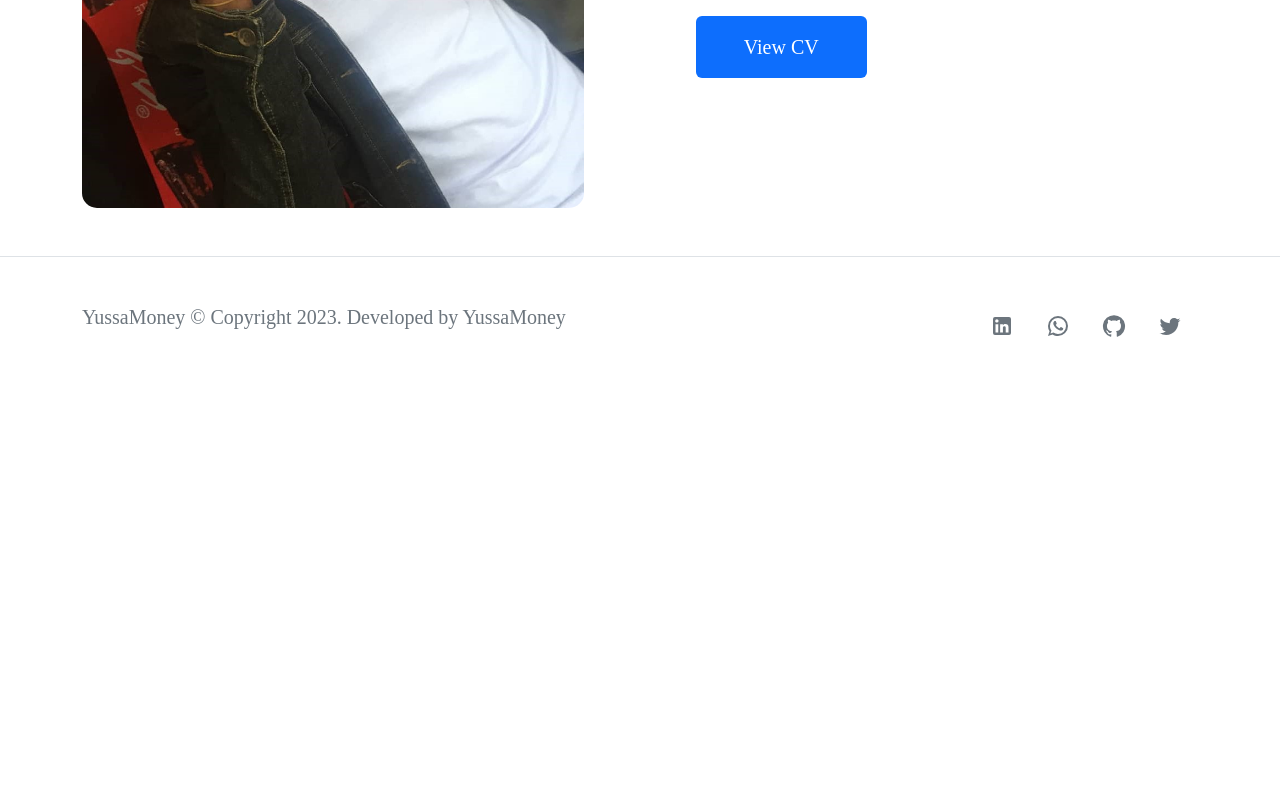
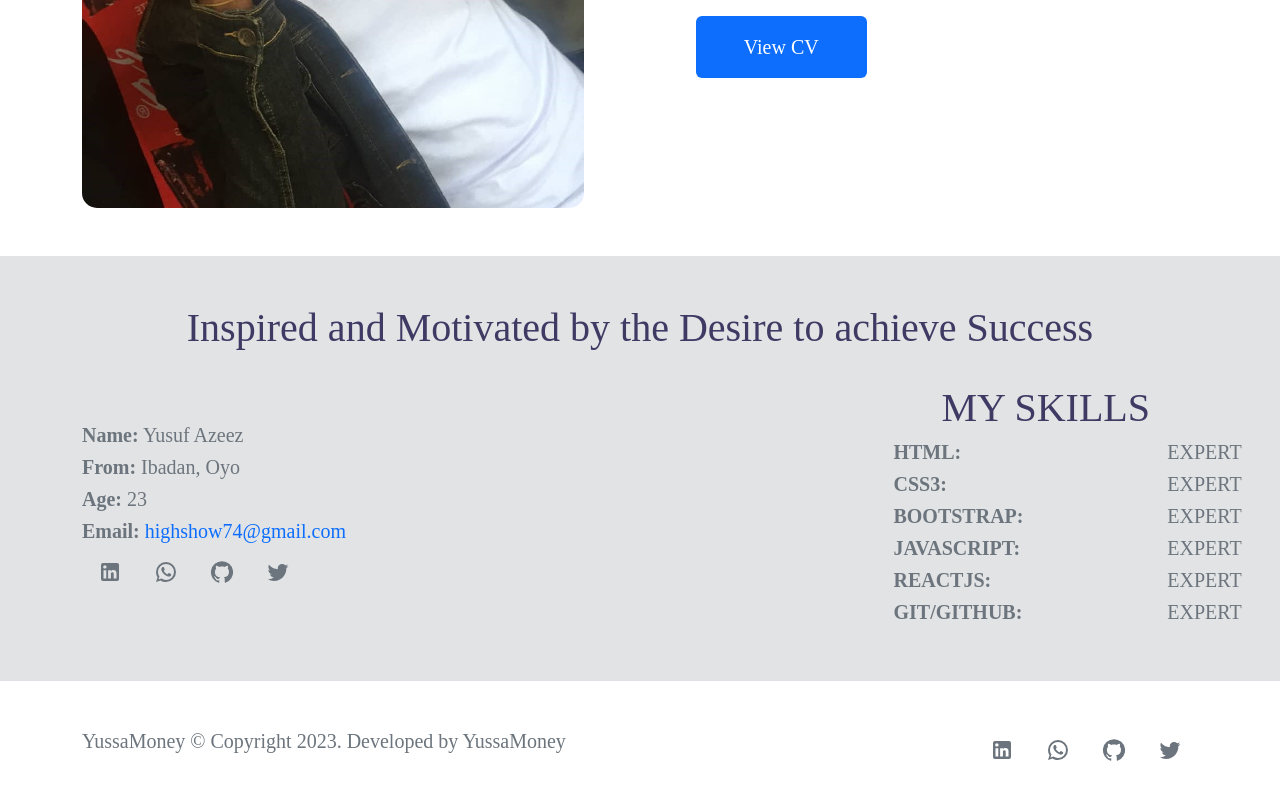
Before and after one commit to YussaMoney/Yussa-Portfolio, a React (Create React App) app: page /about in a window 1280 px wide. Shown: the part 762-1562 px from the top of the page. Before the commit the page ends 1156 px from the top, so only its background shows below. Built offline with nearby package versions, Linux system fonts and the light colour scheme.

Commit message:
Modified: About component; - Added: social icons and my skills

```diff
--- a/src/About.js
+++ b/src/About.js
@@ -1,6 +1,10 @@
 import React from "react";
 import authorImg from "./images/me4 (2).jpg";
-import ArrowRightIcon from '@mui/icons-material/ArrowRight';
+import ArrowRightIcon from "@mui/icons-material/ArrowRight";
+import GitHubIcon from "@mui/icons-material/GitHub";
+import WhatsAppIcon from "@mui/icons-material/WhatsApp";
+import LinkedInIcon from "@mui/icons-material/LinkedIn";
+import TwitterIcon from "@mui/icons-material/Twitter";
 
 export default function About() {
   return (
@@ -9,10 +13,13 @@ export default function About() {
         <div className="container py-5">
           <h1 className="heading">About Me</h1>
           <div className="d-flex justify-content-center">
-            <a className="text-decoration-none active text-primary fs-5" href="/">
+            <a
+              className="text-decoration-none active text-primary fs-5"
+              href="/"
+            >
               Home
             </a>
-            <ArrowRightIcon className="text-secondary fs-2"/>
+            <ArrowRightIcon className="text-secondary fs-2" />
             <p className="text-secondary fs-5"> About Me</p>
           </div>
         </div>
@@ -41,6 +48,110 @@ export default function About() {
           </div>
         </div>
       </section>
+      <section className="bg-secondary-subtle py-5">
+        <h1 className="text-center pb-4">
+          Inspired and Motivated by the Desire to achieve Success
+        </h1>
+        <div className="container d-flex profile">
+          <div className="info">
+            <h5 className="text-secondary">
+              <strong>Name:</strong> Yusuf Azeez
+            </h5>
+            <h5 className="text-secondary">
+              <strong>From:</strong> Ibadan, Oyo
+            </h5>
+            <h5 className="text-secondary">
+              <strong>Age:</strong> 23
+            </h5>
+            <h5 className="text-secondary">
+              <strong>Email:</strong>{" "}
+              <span className="text-secondary">
+                <a
+                  className="text-decoration-none"
+                  href="mailto:highshow74@gmail.com"
+                >
+                  highshow74@gmail.com
+                </a>
+              </span>
+            </h5>
+            <ul class="nav">
+              <li class="nav-item">
+                <a
+                  class="nav-link text-secondary"
+                  href="https://www.linkedin.com/in/yussamoney"
+                >
+                  <LinkedInIcon />
+                </a>
+              </li>
+              <li class="nav-item">
+                <a
+                  class="nav-link text-secondary"
+                  href="https://wa.me/+2348078773063"
+                >
+                  <WhatsAppIcon />
+                </a>
+              </li>
+              <li class="nav-item">
+                <a
+                  class="nav-link text-secondary"
+                  href="https://github.com/YussaMoney"
+                >
+                  <GitHubIcon />
+                </a>
+              </li>
+              <li class="nav-item">
+                <a
+                  class="nav-link text-secondary"
+                  href="https://www.twitter.com/YussaMoney"
+                >
+                  <TwitterIcon />
+                </a>
+              </li>
+            </ul>
+          </div>
+          <div className="skills">
+            <h1 className="px-5">MY SKILLS</h1>
+            <div className="text-secondary d-grid">
+              <div className="row">
+                <h5 className="col">
+                  <strong>HTML:</strong>
+                </h5>
+                <h5 className="col-2">EXPERT</h5>
+              </div>
+              <div className="row">
+                <h5 className="col">
+                  <strong>CSS3:</strong>
+                </h5>
+                <h5 className="col-2">EXPERT</h5>
+              </div>
+              <div className="row">
+                <h5 className="col">
+                  <strong>BOOTSTRAP:</strong>
+                </h5>
+                <h5 className="col-2">EXPERT</h5>
+              </div>
+              <div className="row">
+                <h5 className="col">
+                  <strong>JAVASCRIPT:</strong>
+                </h5>
+                <h5 className="col-2">EXPERT</h5>
+              </div>
+              <div className="row">
+                <h5 className="col">
+                  <strong>REACTJS:</strong>
+                </h5>
+                <h5 className="col-2">EXPERT</h5>
+              </div>
+              <div className="row">
+                <h5 className="col">
+                  <strong>GIT/GITHUB:</strong>
+                </h5>
+                <h5 className="col-2">EXPERT</h5>
+              </div>
+            </div>
+          </div>
+        </div>
+      </section>
     </div>
   );
 }
--- a/src/index.css
+++ b/src/index.css
@@ -28,6 +28,7 @@ h1, h2 {
 }
 
 .hello,
+.info,
 .who {
   align-self: center;
 }
```
